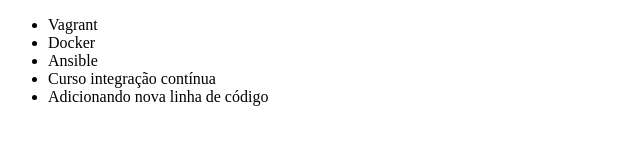
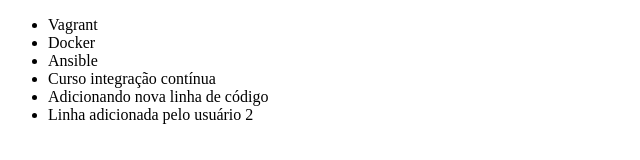
Before and after one commit to juliooojr/git-pratica, a plain HTML site: page index.html in a window 1280 px wide. Shown: the whole page, without its empty margins (0-640 px from the left). Drawn offline with Linux system fonts and the light colour scheme.

Commit message:
Linha usuário 2

```diff
--- a/index.html
+++ b/index.html
@@ -11,6 +11,7 @@
         <li>Ansible</li>
         <li>Curso integração contínua</li>
         <li>Adicionando nova linha de código</li>
+        <li>Linha adicionada pelo usuário 2</li>
     </ul>
 </body>
 </html>
```
